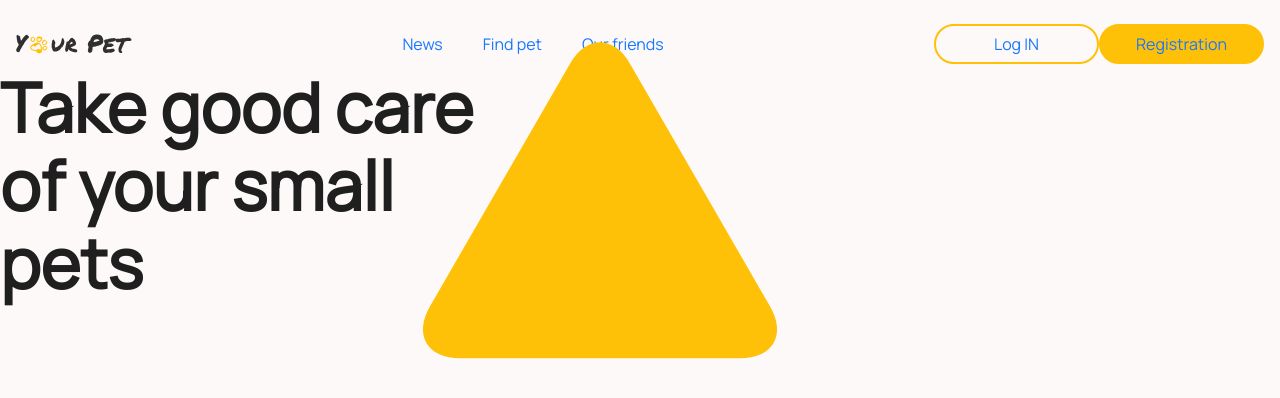
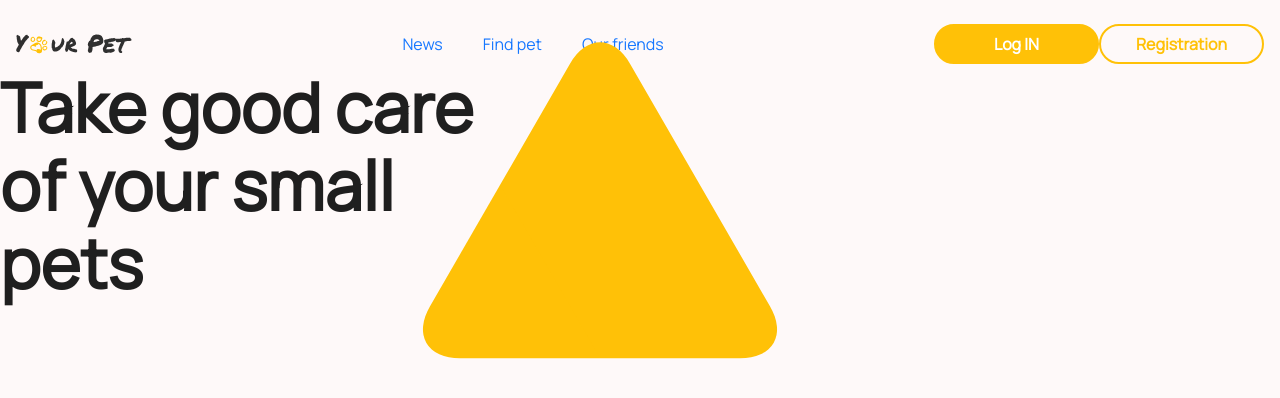
Before and after one commit to VKoshovec/gr05-yourpet-frontend, a React (Create React App) app: page / in a window 1280 px wide. Shown: the top 398 px of the page. Built offline with nearby package versions, Linux system fonts and the light colour scheme.

Commit message:
TASK-3-12

```diff
--- a/src/components/Navbar/AuthNav/AuthNav.jsx
+++ b/src/components/Navbar/AuthNav/AuthNav.jsx
@@ -9,11 +9,11 @@ const AuthNav = () => {
 
 
   return(<>
-      <Link to={"/login"}  className={styles.authBtn}>
-        <span>Log IN</span>
+      <Link to={"/login"} className={cn(styles.authBtn, styles.contained)} >
+        <span className={styles.text}>Log IN</span>
       </Link>
-      <Link to={"/register"} className={cn(styles.authBtn, styles.contained)}>
-        Registration
+      <Link to={"/register"} className={styles.authBtn} >
+       <span className={cn(styles.text, styles.registerBtn)}>Registration</span>
       </Link>
   </>
 
--- a/src/components/Navbar/AuthNav/AuthNav.module.scss
+++ b/src/components/Navbar/AuthNav/AuthNav.module.scss
@@ -15,5 +15,15 @@
     background: var(--yellow);
   }
 
+.text {
+  font-weight: 700;
+  font-size: 16px;
+  line-height: 22px;
+  color: var(--white);
+
+  &.registerBtn {
+    color: var(--yellow);
+  }
+}
 
 }
--- a/src/styles/index.scss
+++ b/src/styles/index.scss
@@ -47,7 +47,7 @@
 body {
   margin: 0;
   min-height: 100vh;
-  font-family: 'Manrope-Regular', serif;
+  font-family: 'Manrope-Regular', serif ;
   -webkit-font-smoothing: antialiased;
   -moz-osx-font-smoothing: grayscale;
 }
@@ -59,6 +59,7 @@ code {
 
 * {
   box-sizing: border-box;
+  font-family: 'Manrope-Regular', serif ;
 }
 
 h1,
@@ -113,3 +114,10 @@ select {
 //  outline-offset: initial;
 //  transition: initial;
 //}
+
+
+:where(.css-dev-only-do-not-override-ed5zg0)[class^="ant-layout"], :where(.css-dev-only-do-not-override-ed5zg0)[class*=" ant-layout"] {
+  font-family: 'Manrope-Regular', serif ;
+  font-size: initial;
+  font-weight: initial;
+}
```
